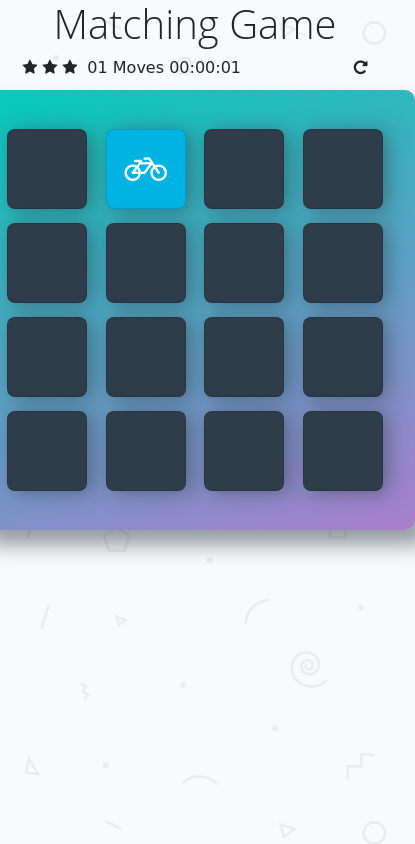
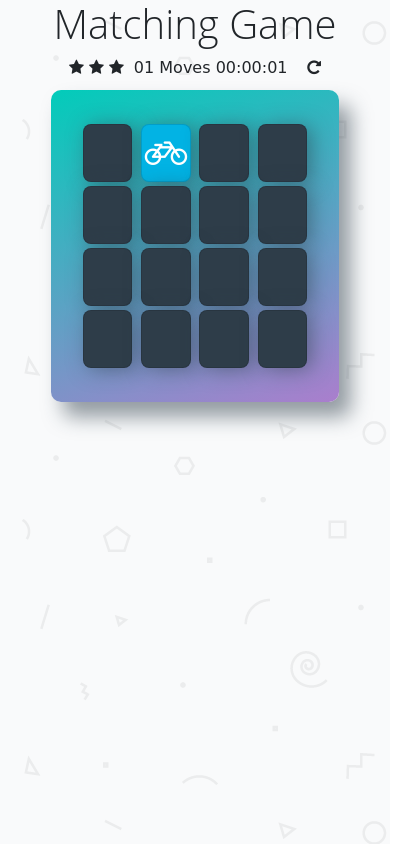
Before and after one commit to tyxynyjr/memory-game, a plain HTML site: page index.html in a window 390 px wide. Both pictures are taken after a click on the item 145 px from the left and 169 px from the top of the page. Shown: the whole page, 415 px wide, since content can reach past the window. Drawn offline with nearby package versions, Linux system fonts and the light colour scheme; a web font is replaced by a local one.

Commit message:
Featuer: 添加了卡片打开和配对动画，增加了响应式设计
Docs: 更新了readme文档

```diff
--- a/css/app.css
+++ b/css/app.css
@@ -39,7 +39,7 @@ h1 {
 
 .deck {
     width: 660px;
-    min-height: 680px;
+    /* min-height: 680px; */
     background: linear-gradient(160deg, #02ccba 0%, #aa7ecd 100%);
     padding: 32px;
     border-radius: 10px;
@@ -87,7 +87,7 @@ h1 {
 
 .score-panel {
     text-align: left;
-    width: 345px;
+    width: 70%;
     margin-bottom: 10px;
 }
 
@@ -112,14 +112,26 @@ h1 {
     margin: 0px 20px;
 }
 
-@media screen and (max-width: 800px) {
+@media screen and (min-width: 1024px) {
     .deck {
-        width: 440px;
-        min-height: 440px;
+        width: 800px;
+        height: 800px;
     }
 
     .deck .card {
-        height: 80px;
-        width: 80px;
+        height: 160px;
+        width: 160px;
     }
 }
+
+@media screen and (max-width: 1024px) {
+    .deck {
+        width: 80%;
+        height: 80vw;
+    }
+
+    .deck .card {
+        width: 22%;
+        height: 15vw;
+    }
+}
--- a/index.html
+++ b/index.html
@@ -1,17 +1,19 @@
 <!doctype html>
 <html lang="en">
+
 <head>
     <meta charset="utf-8">
+    <meta name="viewport" content="width=device-width, initial-scale=1.0">
     <title>Matching Game</title>
     <meta name="description" content="">
     <link rel="stylesheet prefetch" href="https://maxcdn.bootstrapcdn.com/font-awesome/4.6.1/css/font-awesome.min.css">
     <link rel="stylesheet prefetch" href="https://fonts.googleapis.com/css?family=Coda">
     <link rel="stylesheet" href="https://cdn.bootcss.com/twitter-bootstrap/4.3.1/css/bootstrap.min.css">
+    <link rel="stylesheet" href="https://unpkg.com/animate.css@3.5.2/animate.min.css">
     <link rel="stylesheet" href="css/app.css">
-    <!-- <script src="https://cdn.bootcss.com/twitter-bootstrap/4.3.1/js/bootstrap.min.js"></script> -->
 </head>
+
 <body>
-
     <div class="container">
         <header>
             <h1>Matching Game</h1>
@@ -23,15 +25,11 @@
         		<li><i class="fa fa-star" id="star2"></i></li>
         		<li><i class="fa fa-star" id="star3"></i></li>
         	</ul>
-
-            <span class="moves">00</span> Moves
-
-            <span class="timer"">00:00:00</span>
-
+                <span class="moves">00</span> Moves
+                <span class="timer"">00:00:00</span>
             <div class="restart">
                 <i class="fa fa-repeat"></i>
             </div>
-
         </section>
 
         <ul class="deck row">
@@ -108,8 +106,8 @@
             </div>
           </div>
         </div>
-      </div>
-
+    </div>
     <script src="js/app.js"></script>
 </body>
+
 </html>
--- a/js/app.js
+++ b/js/app.js
@@ -1,4 +1,4 @@
-
+"use strict";
 // e is shor for element
 const edeck = document.querySelector(".deck");
 const ecards = Array.from(edeck.children);
@@ -113,14 +113,13 @@ function resetGame() {
  *    + 如果所有卡都匹配，则显示带有最终分数的消息（将这个功能放在你从这个函数中调用的另一个函数中）
  */
 function openCard() {
-    this.classList.add('open');
-    this.classList.add('show');
+    this.classList.add('open', 'show', 'animated', 'bounce');
     open.push(this);
     if(moves === 0) {
         timer = setInterval(timeit, 1000);
     }
     moves += 1;
-    // this.removeEventListener('click', openCard);
+    this.removeEventListener('click', openCard);
     emoves.innerHTML = add0(moves);
     updateStars(moves);
     judge();
@@ -128,8 +127,7 @@ function openCard() {
 
 function closeCard(card) {
     setTimeout(function() {
-    card.classList.remove('open');
-    card.classList.remove('show');
+    card.className = 'card';
     card.addEventListener('click', openCard);
     }, 500);
 }
@@ -155,8 +153,8 @@ function judge() {
     if (length === 2) {
         if (open1.children[0].classList.toString() ===
         open2.children[0].classList.toString()) {
-            open1.classList.add('open', 'match');
-            open2.classList.add('open', 'match');
+            open1.classList.add('open', 'match', 'animated', 'flash');
+            open2.classList.add('open', 'match', 'animated', 'flash');
             matched += 1;
             if(matched === 8) {
                 uwin();
```
Also changed, not shown: 1 other file.
